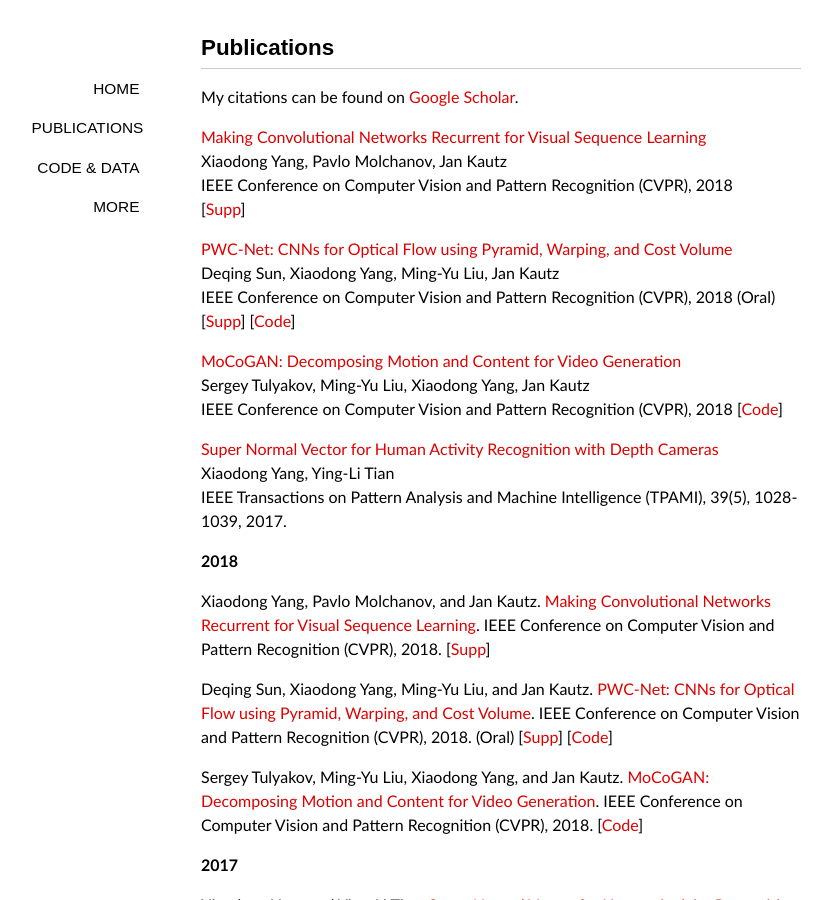
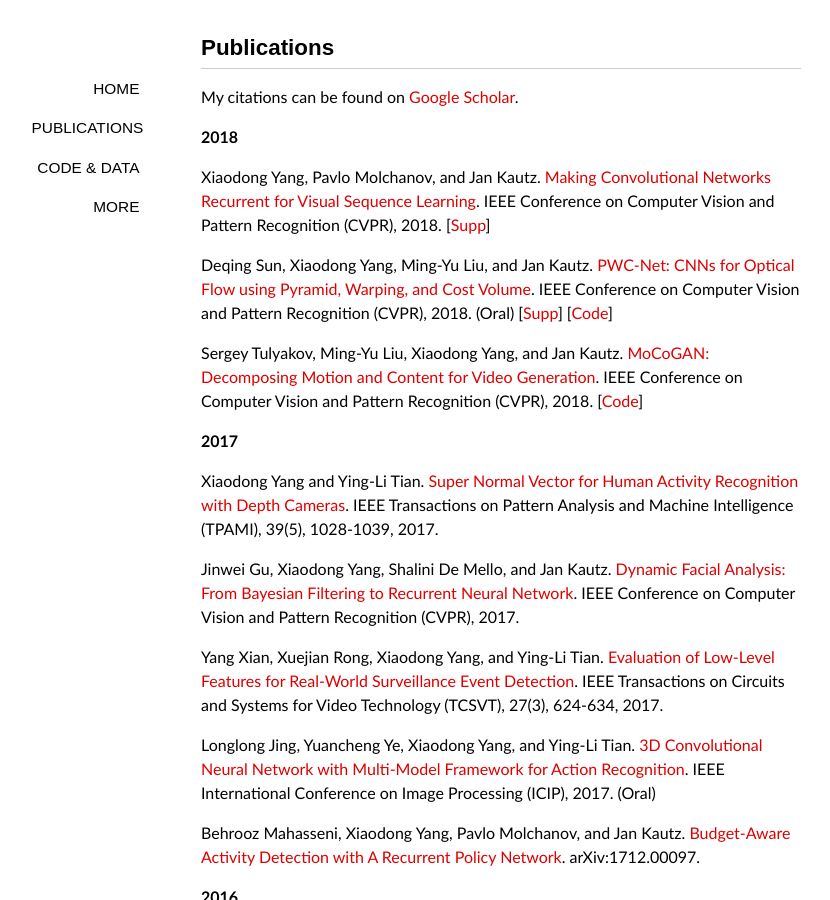
Before and after one commit to xiaodongyang/xiaodongyang.github.io, a Jekyll site: the page built from publications/index.md, in a window 1280 px wide and 900 px high. Shown: the whole window, without its empty margins (139-969 px from the left). Built offline with Jekyll 4.4.1, drawn with Linux system fonts in a browser that asks for light colours; some web fonts are replaced.

Commit message:
Update index.md

```diff
--- a/publications/index.md
+++ b/publications/index.md
@@ -6,23 +6,6 @@
 
 My citations can be found on [Google Scholar](http://scholar.google.com/citations?user=yWsMg_gAAAAJ&hl=en).
 <br>
-
-[Making Convolutional Networks Recurrent for Visual Sequence Learning](/publications/papers/prernn-cvpr18.pdf)
-Xiaodong Yang, Pavlo Molchanov, Jan Kautz
-IEEE Conference on Computer Vision and Pattern Recognition (CVPR), 2018
-[[Supp](/publications/papers/prernn-supp-cvpr18.pdf)]
-
-[PWC-Net: CNNs for Optical Flow using Pyramid, Warping, and Cost Volume](/publications/papers/pwc-cvpr18.pdf)
-Deqing Sun, Xiaodong Yang, Ming-Yu Liu, Jan Kautz
-IEEE Conference on Computer Vision and Pattern Recognition (CVPR), 2018 (Oral) [[Supp](/publications/papers/pwc-supp-cvpr18.pdf)] [[Code](http://research.nvidia.com/publication/2018-02_PWC-Net%3A-CNNs-for)]
-
-[MoCoGAN: Decomposing Motion and Content for Video Generation](/publications/papers/mocogan-cvpr18.pdf)
-Sergey Tulyakov, Ming-Yu Liu, Xiaodong Yang, Jan Kautz
-IEEE Conference on Computer Vision and Pattern Recognition (CVPR), 2018 [[Code](https://github.com/sergeytulyakov/mocogan)]
-
-[Super Normal Vector for Human Activity Recognition with Depth Cameras](/publications/papers/tpami17.pdf)
-Xiaodong Yang, Ying-Li Tian
-IEEE Transactions on Pattern Analysis and Machine Intelligence (TPAMI), 39(5), 1028-1039, 2017.
 
 **2018**
 
```
